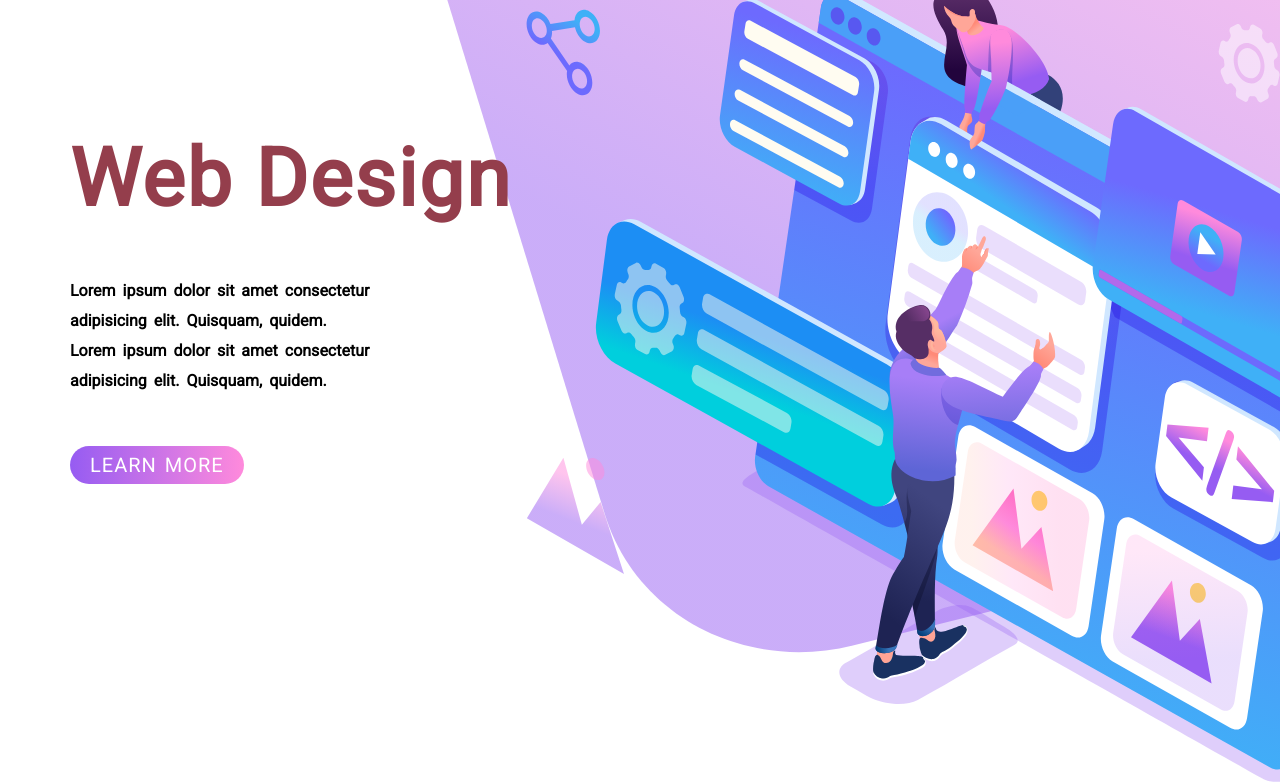
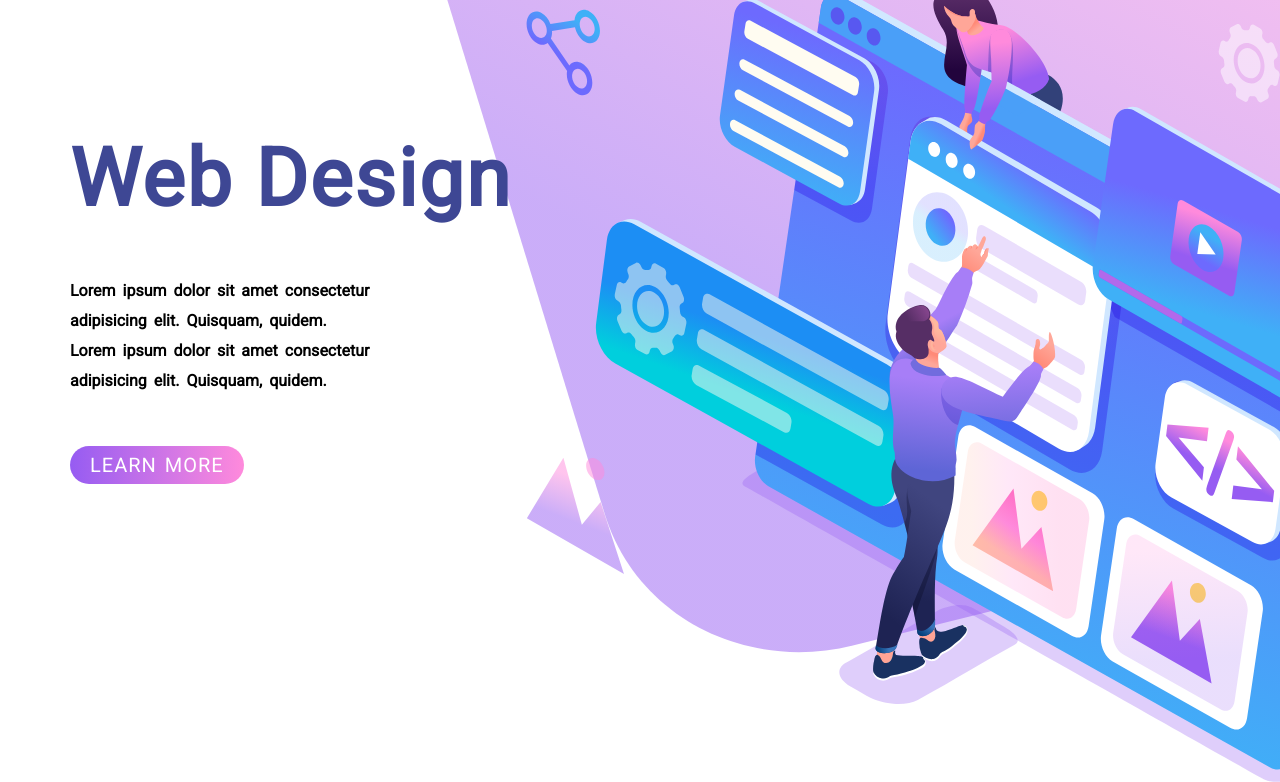
Before and after one commit to AkshayYadav004/Project-8-Web-Design-page-template, a website: page index.html in a window 1280 px wide. Shown: the part 92-874 px from the top of the page. Drawn offline with Linux system fonts and the light colour scheme.

Commit message:
Revert "Changed the 'Web design' heading color to red for checking if changing in git can changes be applied to netlify as well"
This reverts commit 06153d159839e32b609929908d0d9b3e1d78c99e.

```diff
--- a/css/index.css
+++ b/css/index.css
@@ -57,7 +57,7 @@ nav > *{
     letter-spacing: 2px;
     font-size: 80px;
     font-weight: bolder;
-    color: #943e4c;
+    color: #3E4794;
 }
 
 .left-section > h4{
```
